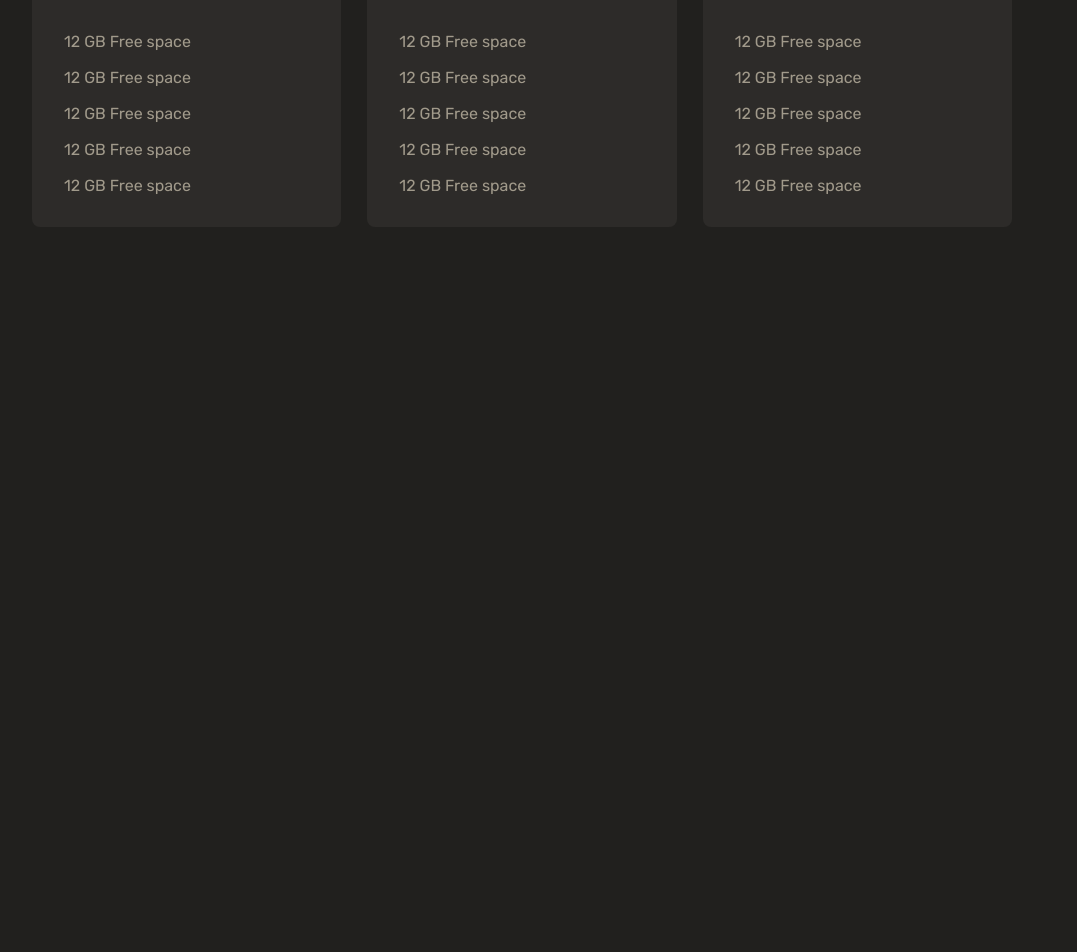
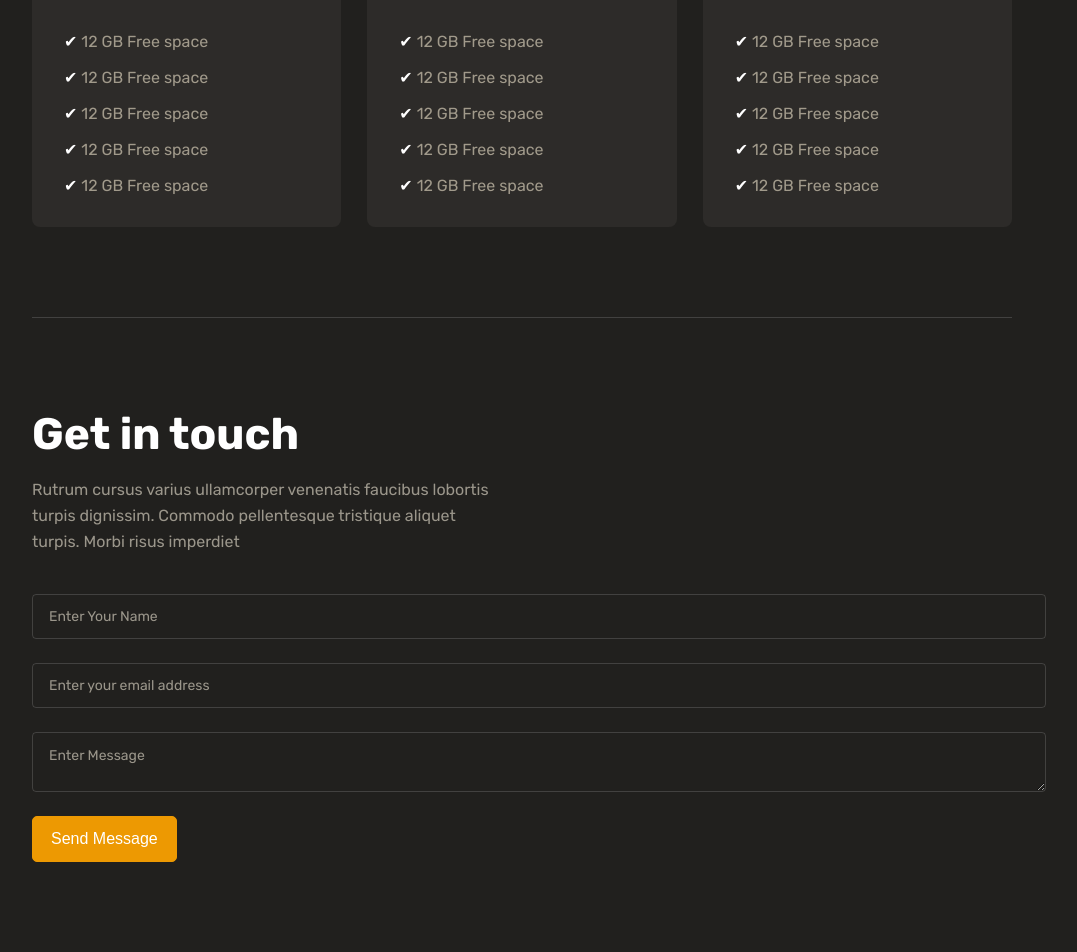
Before and after one commit to Kamilapu/CV-landing, a website: page src/html/index.html in a window 1280 px wide. Shown: the part 4336-5288 px from the top of the page, without its empty margins (118-1195 px from the left). Before the commit the page ends 4653 px from the top, so only its background shows below. Drawn offline with nearby package versions, Linux system fonts and the light colour scheme; files that its build step writes are made by us from their sources; files whose address does not match are found by name.

Commit message:
add contact form

```diff
--- /dev/null
+++ b/src/html/blocks/contact.html
@@ -0,0 +1,17 @@
+<div class="contact">
+     <h3 class="contact__title title">Get in touch</h3>
+     <p class="contact__description description">Rutrum cursus varius ullamcorper venenatis faucibus lobortis turpis
+          dignissim. Commodo pellentesque tristique aliquet turpis. Morbi risus imperdiet</p>
+
+     <label class="contact-form">
+          <input type="text" class="contact-form__input-name contact-input" placeholder="Enter Your Name"></label>
+     <label class="contact-form">
+          <input type="text" class="contact-form__input-email contact-input"
+               placeholder="Enter your email address"></label>
+     <label class="contact-form">
+          <textarea placeholder="Enter Message" class="contact-form__input-message contact-input"></textarea>
+     </label>
+
+
+     <button class="contact__btn">Send Message</button>
+</div>
--- a/src/html/blocks/pricing.html
+++ b/src/html/blocks/pricing.html
@@ -12,11 +12,11 @@
                     Commodo pellentesque tristique aliquet turpis. Morbi risus imperdiet</p>
                <div class="tariff__button"><a href="/" class="tariff__btn">Get Started</a></div>
                <ul class="tariff__info">
-                    <li>12 GB Free space</li>
-                    <li>12 GB Free space</li>
-                    <li>12 GB Free space</li>
-                    <li>12 GB Free space</li>
-                    <li>12 GB Free space</li>
+                    <li><span class="price-arrow">&#10004</span> 12 GB Free space</li>
+                    <li><span class="price-arrow">&#10004</span> 12 GB Free space</li>
+                    <li><span class="price-arrow">&#10004</span> 12 GB Free space</li>
+                    <li><span class="price-arrow">&#10004</span> 12 GB Free space</li>
+                    <li><span class="price-arrow">&#10004</span> 12 GB Free space</li>
                </ul>
           </div>
 
@@ -28,11 +28,11 @@
                     Commodo pellentesque tristique aliquet turpis. Morbi risus imperdiet</p>
                <div class="tariff__button"><a href="/" class="tariff__btn">Get Started</a></div>
                <ul class="tariff__info">
-                    <li>12 GB Free space</li>
-                    <li>12 GB Free space</li>
-                    <li>12 GB Free space</li>
-                    <li>12 GB Free space</li>
-                    <li>12 GB Free space</li>
+                    <li><span class="price-arrow">&#10004</span> 12 GB Free space</li>
+                    <li><span class="price-arrow">&#10004</span> 12 GB Free space</li>
+                    <li><span class="price-arrow">&#10004</span> 12 GB Free space</li>
+                    <li><span class="price-arrow">&#10004</span> 12 GB Free space</li>
+                    <li><span class="price-arrow">&#10004</span> 12 GB Free space</li>
                </ul>
           </div>
 
@@ -44,11 +44,11 @@
                     Commodo pellentesque tristique aliquet turpis. Morbi risus imperdiet</p>
                <div class="tariff__button"><a href="/" class="tariff__btn">Get Started</a></div>
                <ul class="tariff__info">
-                    <li>12 GB Free space</li>
-                    <li>12 GB Free space</li>
-                    <li>12 GB Free space</li>
-                    <li>12 GB Free space</li>
-                    <li>12 GB Free space</li>
+                    <li><span class="price-arrow">&#10004</span> 12 GB Free space</li>
+                    <li><span class="price-arrow">&#10004</span> 12 GB Free space</li>
+                    <li><span class="price-arrow">&#10004</span> 12 GB Free space</li>
+                    <li><span class="price-arrow">&#10004</span> 12 GB Free space</li>
+                    <li><span class="price-arrow">&#10004</span> 12 GB Free space</li>
                </ul>
           </div>
      </div>
--- a/src/html/index.html
+++ b/src/html/index.html
@@ -21,6 +21,7 @@
 	@@include('blocks/portfolio.html')
 	@@include('blocks/customer.html')
 	@@include('blocks/pricing.html')
+	@@include('blocks/contact.html')
 
 </container>
 
--- /dev/null
+++ b/src/scss/components/_contact.scss
@@ -0,0 +1,52 @@
+.contact {
+  padding-top: 90rem;
+  padding-bottom: 90rem;
+
+  &__description {
+    padding-bottom: 40rem;
+  }
+
+  &__btn {
+    display: inline-block;
+
+    font-weight: 500;
+    font-size: 16rem;
+    color: var(--white-color);
+    border: 1rem solid #ed9902;
+    background: var(--primary-color);
+    border-radius: 5rem;
+    padding: 13rem 18rem;
+  }
+}
+
+.contact-form {
+  &__input-name {
+    width: 100%;
+  }
+
+  &__input-email {
+    width: 100%;
+  }
+
+  &__input-message {
+    resize: vertical;
+    width: 100%;
+    max-height: 100rem;
+  }
+}
+
+.contact-input {
+  border: var(--border);
+  border-radius: 4rem;
+  color: var(--primary-color);
+  display: block;
+  margin-bottom: 24rem;
+  padding: 14rem 16rem;
+  background: transparent;
+  &::placeholder {
+    font-family: var(--ff);
+    font-weight: 400;
+    font-size: 14rem;
+    color: var(--text-color);
+  }
+}
--- a/src/scss/components/_pricing.scss
+++ b/src/scss/components/_pricing.scss
@@ -1,6 +1,7 @@
 .pricing {
   padding-top: 90rem;
   padding-bottom: 90rem;
+  border-bottom: var(--border);
 
   &__description {
     padding-bottom: 40rem;
@@ -70,3 +71,7 @@
     gap: 17rem;
   }
 }
+
+.price-arrow {
+  color: var(--white-color);
+}
--- a/src/scss/main.scss
+++ b/src/scss/main.scss
@@ -19,3 +19,4 @@
 @import 'components/portfolio';
 @import 'components/customer';
 @import 'components/pricing';
+@import 'components/contact';
--- a/src/scss/vendors/_reset.scss
+++ b/src/scss/vendors/_reset.scss
@@ -24,3 +24,11 @@ body {
 	padding: 0;
 	border: 0;
 }
+
+input,textarea {
+	outline: none;
+}
+
+button {
+	cursor: pointer;
+}
```
Also changed, not shown: build/css/main.css, build/index.html.
